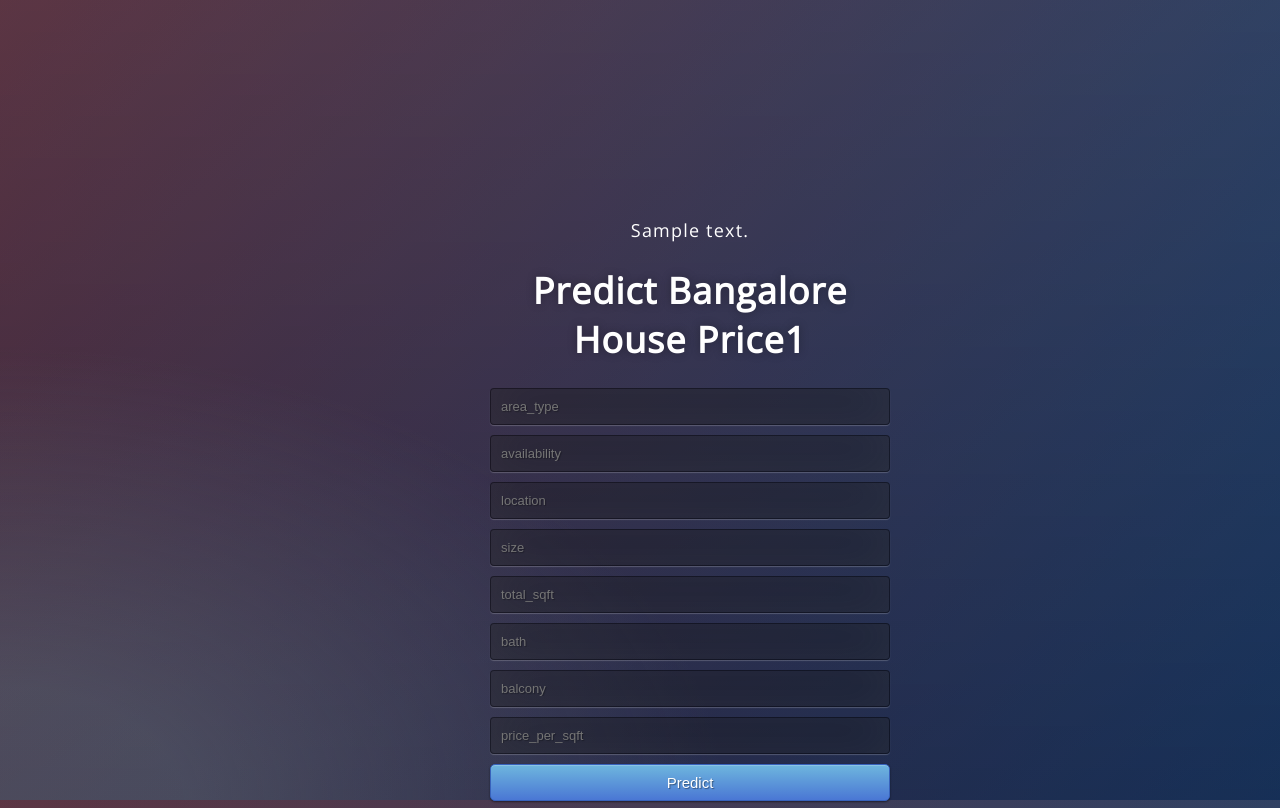
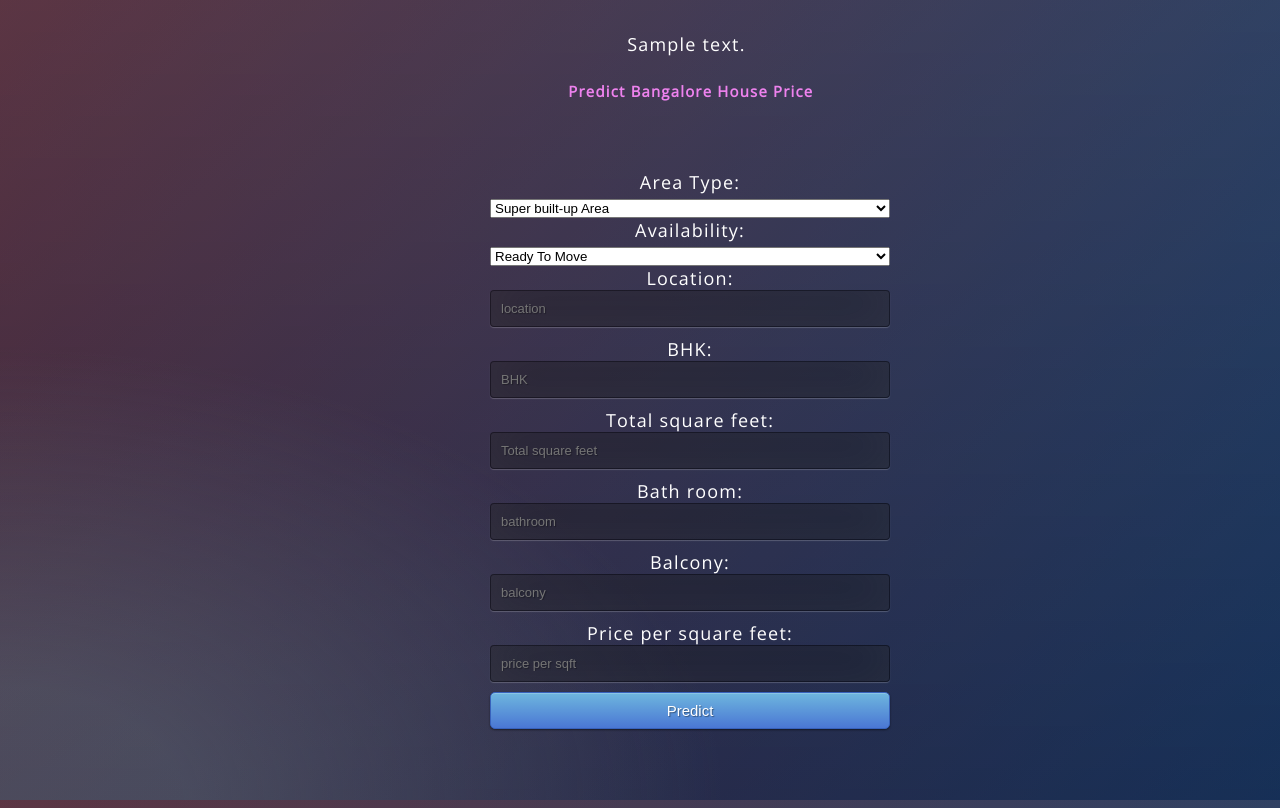
Before and after one commit to pratikdebbarman/heroku_host, a Flask app: template templates/index.html in a window 1280 px wide. Run offline with Flask 2, Linux system fonts and the light colour scheme; the template is opened without the code that fills it: most values are stand-ins (such as "Sample title", 1, 10 or a date in 2020); parts of the project's set-up code (start-up, migrations or seed data) failed here and were passed over.

Commit message:
Update index.html

```diff
--- a/templates/index.html
+++ b/templates/index.html
@@ -3,7 +3,7 @@
 <!--From https://codepen.io/frytyler/pen/EGdtg-->
 <head>
   <meta charset="UTF-8">
-  <title>ML API</title>
+  <title>Bengalore House Price</title>
   <link href='https://fonts.googleapis.com/css?family=Pacifico' rel='stylesheet' type='text/css'>
 <link href='https://fonts.googleapis.com/css?family=Arimo' rel='stylesheet' type='text/css'>
 <link href='https://fonts.googleapis.com/css?family=Hind:300' rel='stylesheet' type='text/css'>
@@ -11,32 +11,52 @@
 <link rel="stylesheet" href="{{ url_for('static', filename='css/style.css') }}">
 
 </head>
+<style>
+div {
+  height: 50%;
+  width: 400%;
+}
+</style>
+<body><br>
+  &emsp;&emsp;&emsp;&emsp;{{ prediction_text }}
+<h5 style="color:violet;">&emsp;&emsp;&emsp;&emsp;&emsp;                     Predict Bangalore House Price</h5>
 
-<body>
  <div class="login">
-  <br>
-   <br>
-   {{ prediction_text }}
 
-	<h1>Predict Bangalore House Price1</h1>
+   <!-- Main Input For Receiving Query to our ML -->
+    <form action="{{ url_for('predict') }}"method="post">
+    	<!-- <input type="number" name="area_type" placeholder="area_type" required="required" /> -->
+     Area Type:
+          <select name="area_type"  style="width: 400px;">
+              <option value="0">Super built-up  Area</option>
+              <option value="1">Built-up  Area</option>
+              <option value="2">Plot  Area</option>
+              <option value="3">Carpet  Area</option>
+          </select>
 
-     <!-- Main Input For Receiving Query to our ML -->
-    <form action="{{ url_for('predict') }}"method="post">
-    	<input type="number" name="area_type" placeholder="area_type" required="required" />
-        <input type="number" name="availability" placeholder="availability" required="required" />
-		<input type="number" name="location" placeholder="location" required="required" />
-		<input type="number" name="size" placeholder="size" required="required" />
-		<input type="number" name="total_sqft" placeholder="total_sqft" required="required" />
-		<input type="number" name="bath" placeholder="bath" required="required" />
+        <!-- <input type="number" name="availability" placeholder="availability" required="required" /> -->
+      Availability:
+        <select name="availability" style="width: 400px;">
+              <option value="0">Ready To Move</option>
+              <option value="1">Immediate Possession</option>
+              <option value="2">Not Available</option>
+          </select>
+
+    Location:<input type="number" name="location" placeholder="location" required="required" />
+    BHK:<input type="number" name="size" placeholder="BHK" required="required" />
+    Total square feet:
+		<input type="number" name="total_sqft" placeholder="Total square feet" required="required" />
+    Bath room:<br>
+		<input type="number" name="bath" placeholder="bathroom" required="required" />
+    Balcony:<br>
 		<input type="number" name="balcony" placeholder="balcony" required="required" />
-		<input type="number" name="price_per_sqft" placeholder="price_per_sqft" required="required" />
+    Price per square feet:<br>
+		<input type="number" name="price_per_sqft" placeholder="price per sqft" required="required" />
 
         <button type="submit" class="btn btn-primary btn-block btn-large">Predict</button>
     </form>
 
-
  </div>
-
 
 </body>
 </html>
```
